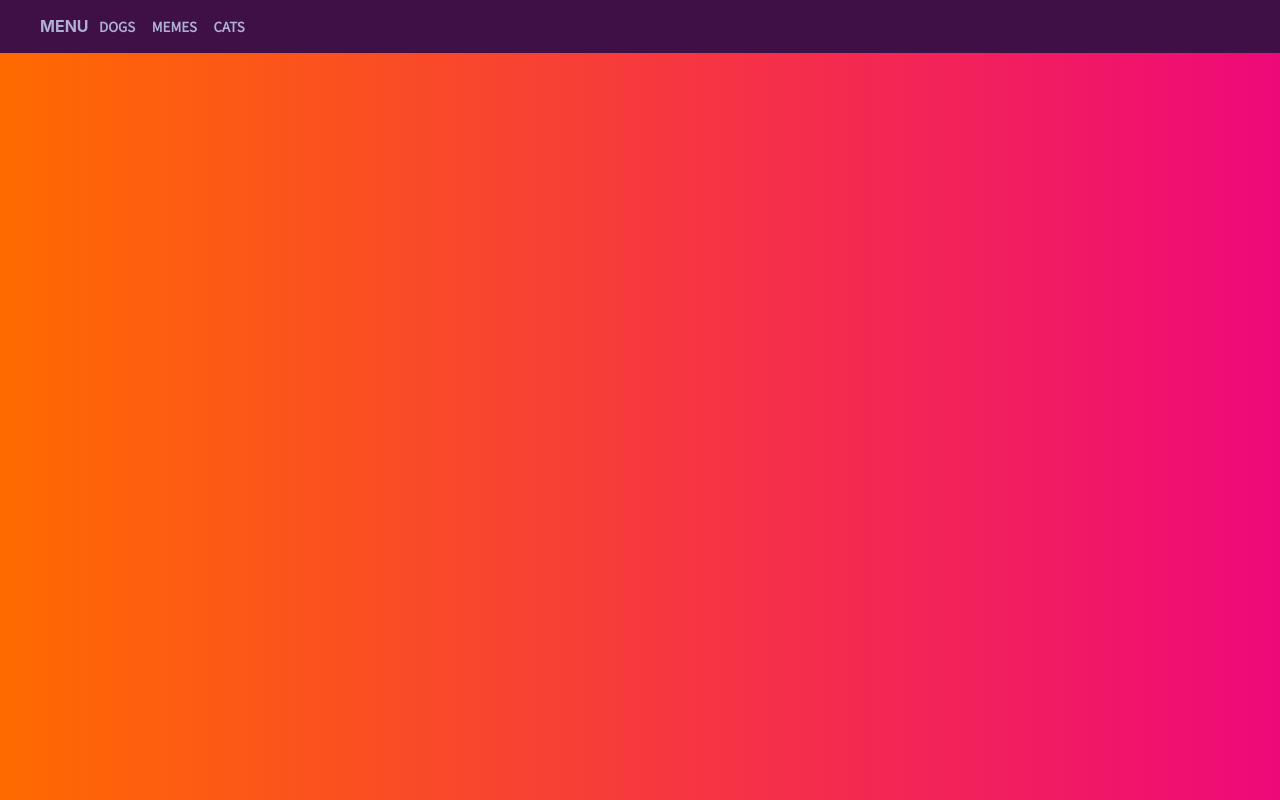
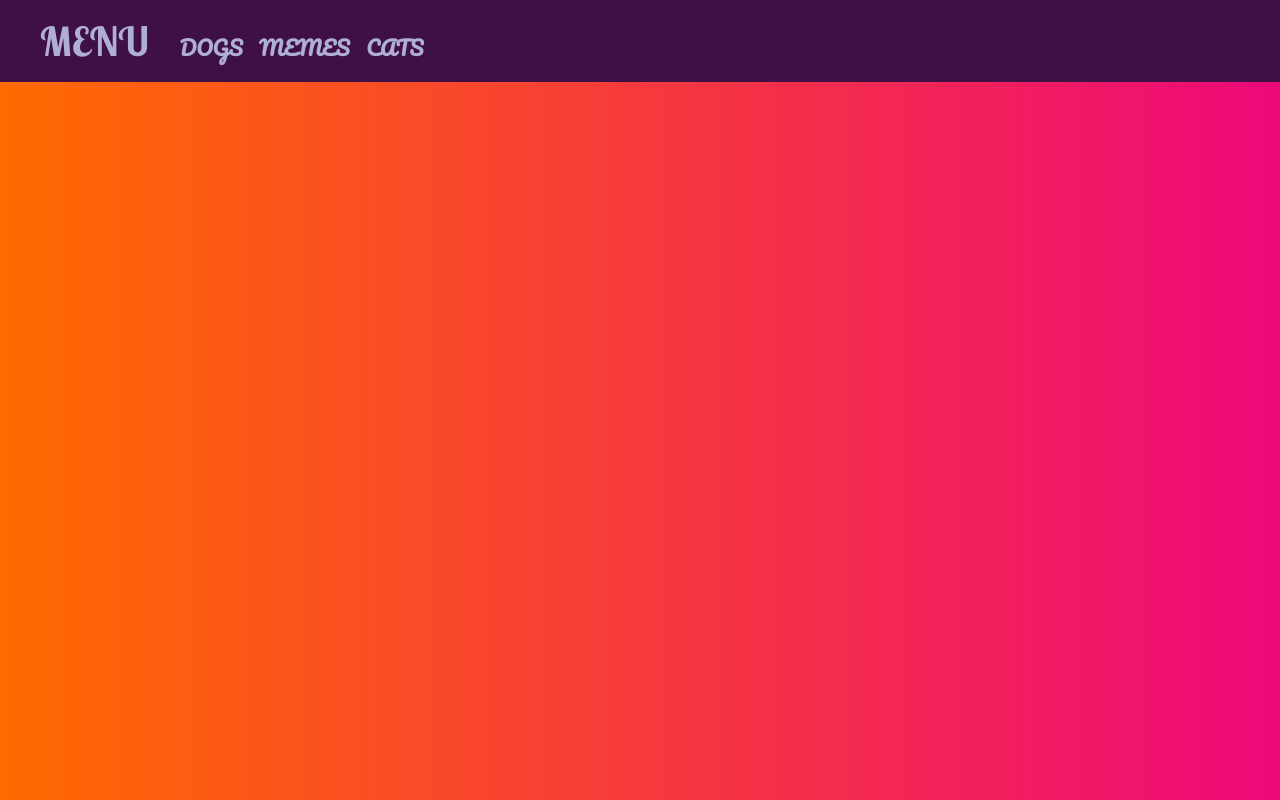
Before and after one commit to kamiada/Meme_page, a plain HTML site: page index.html in a window 1280 px wide. Drawn offline with Linux system fonts and the light colour scheme.

Commit message:
playing with google fonts - as always

```diff
--- a/style.scss
+++ b/style.scss
@@ -1,9 +1,14 @@
 @import url('https://fonts.googleapis.com/css2?family=Noto+Sans+JP&display=swap');
+@import url('https://fonts.googleapis.com/css2?family=Lobster+Two:wght@700&display=swap');
+@import url('https://fonts.googleapis.com/css2?family=Pacifico&display=swap');
+
+
 :root {
     font-size: 16px;
     font-family:-apple-system, BlinkMacSystemFont, 'Segoe UI', Roboto, Oxygen, Ubuntu, Cantarell, 'Open Sans', 'Helvetica Neue', sans-serif;
     --text-primary: #afafd4;
     --background-primary: #3e1046;
+
 }
 body {
     background: #ee0979;
@@ -22,11 +27,14 @@ button {
     text-transform: uppercase;
     text-align: center;
     color:var(--text-primary);
-    font-family: 'Noto Sans JP', sans-serif;;
+    font-family: 'Pacifico', cursive;
+    font-size: 20px;
 }
+
 button:hover {
     background-color: black;
 }
+
 img {
     width: 400px;
     height: auto;
@@ -45,6 +53,9 @@ img {
         font-weight: bold;
         text-transform: uppercase;
         text-align: center;
+        font-size: 40px;
+        font-family: 'Lobster Two', cursive;
+        margin-right: 20px;
     }
     ul {
         list-style: none;
```
Also changed, not shown: style.css, 1 other file.
